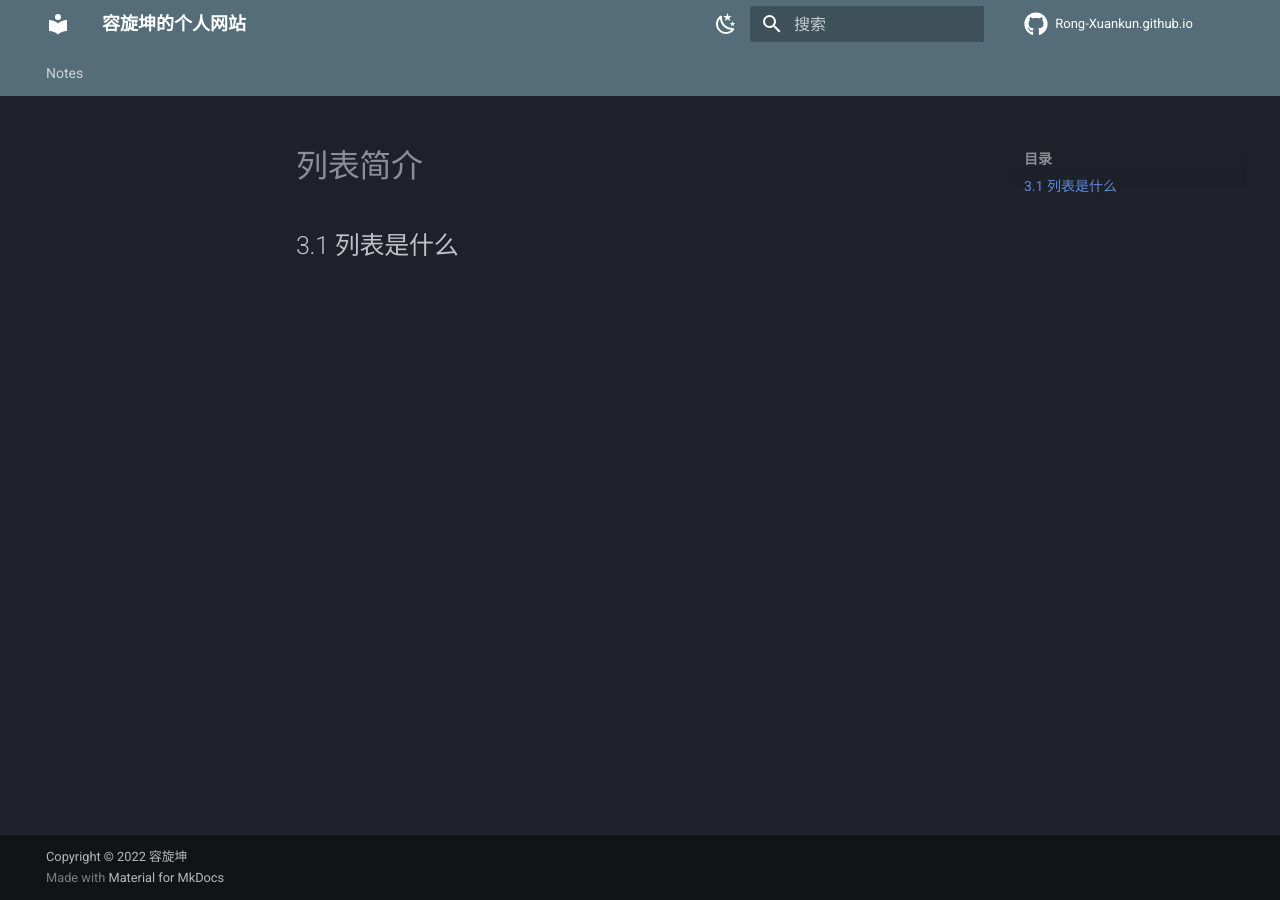
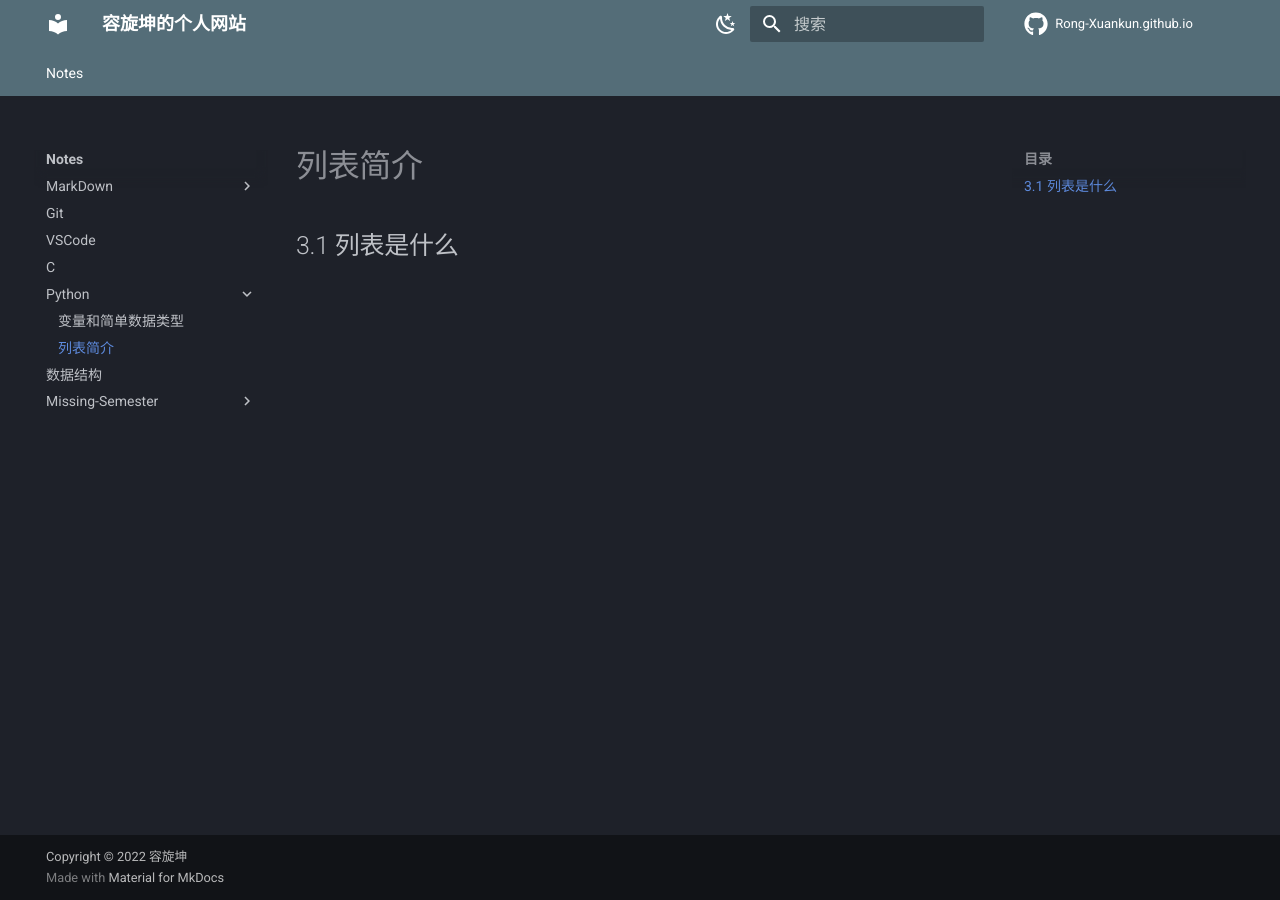
Before and after one commit to Rong-Xuankun/Rong-xuankun.github.io, an MkDocs documentation site: the page built from docs/Notes/Python/2-列表简介.md, in a window 1280 px wide. Built offline with MkDocs 1.6.1 and Material for MkDocs 9.7.7, drawn with Linux system fonts in a browser that asks for light colours; comment, search, counter and statistics services are not loaded.

Commit message:
Update Python

```diff
--- a/mkdocs.yml
+++ b/mkdocs.yml
@@ -12,6 +12,7 @@ nav: # 目录
     - Python:
       - Notes/Python/index.md
       - 变量和简单数据类型: Notes/Python/1-变量和简单数据类型.md
+      - 列表简介: Notes/Python/2-列表简介.md
     - 数据结构: Notes/数据结构.md
     - Missing-Semester:
       - Notes/Missing-Semester/index.md
```
